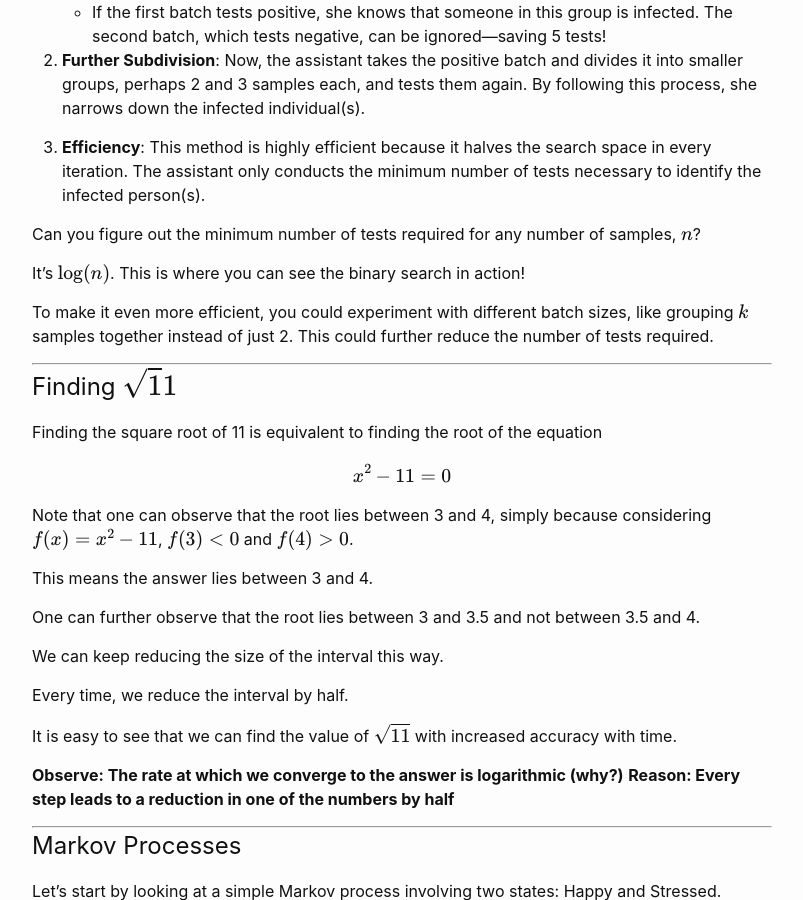
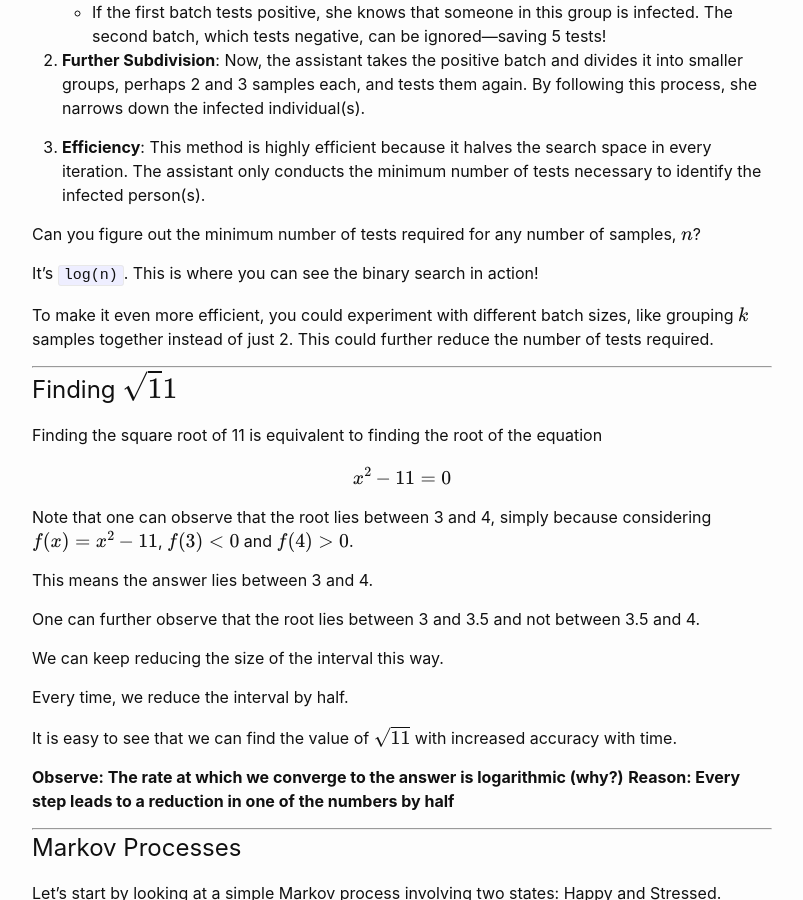
Before and after one commit to sudarshansudarshan/cs503, a Jekyll site: the page built from Galaxy.md, in a window 1280 px wide and 900 px high, scrolled down 3144 px. Shown: the whole window, without its empty margins (238-1041 px from the left). Built offline with Jekyll 4.4.1, drawn with Linux system fonts in a browser that asks for light colours; formulas are drawn with MathJax 3.

```diff
--- a/Galaxy.md
+++ b/Galaxy.md
@@ -71,10 +71,9 @@ The best approach is to minimize the number of tests while still accurately iden
 
 Can you figure out the minimum number of tests required for any number of samples, $$n$$?
 
-It's $$\log(n)$$. This is where you can see the binary search in action!
+It's `log(n)`. This is where you can see the binary search in action!
 
 To make it even more efficient, you could experiment with different batch sizes, like grouping $$k$$ samples together instead of just 2. This could further reduce the number of tests required.
-
 
 
 ---
```
